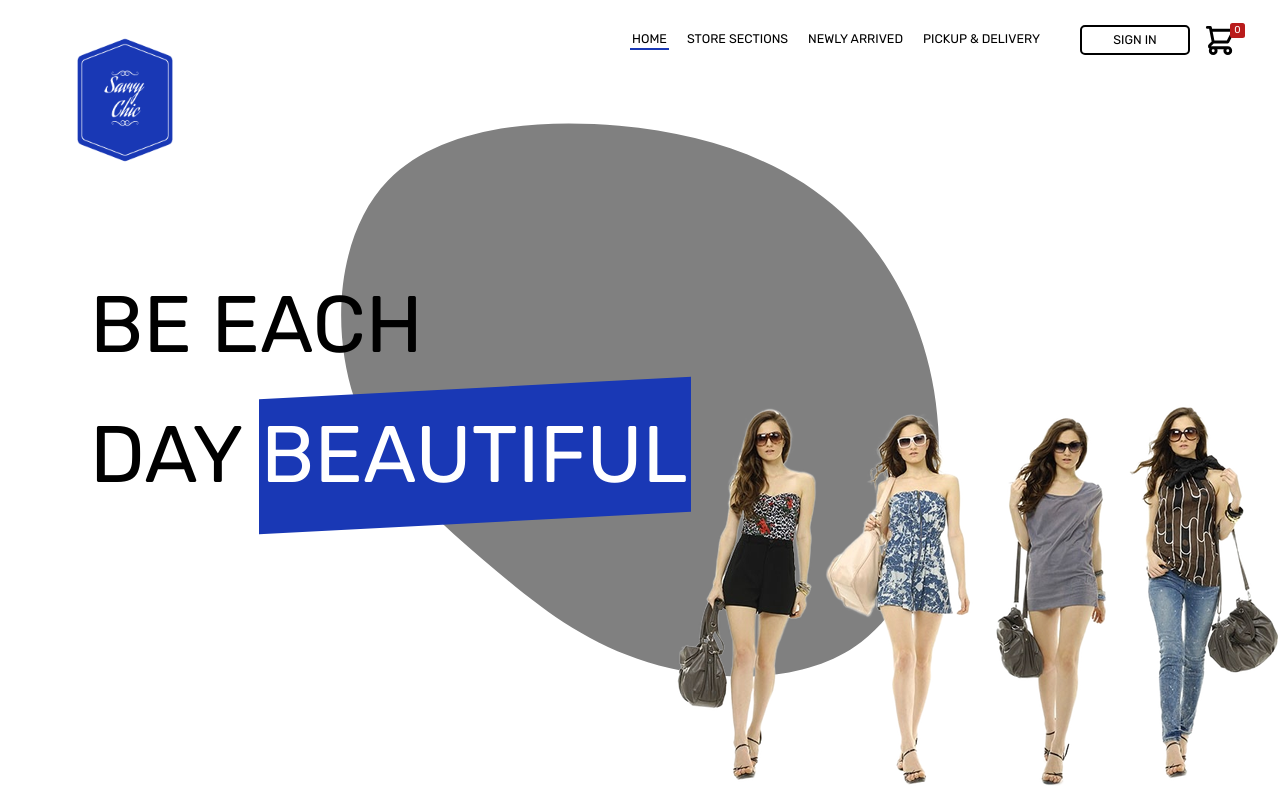
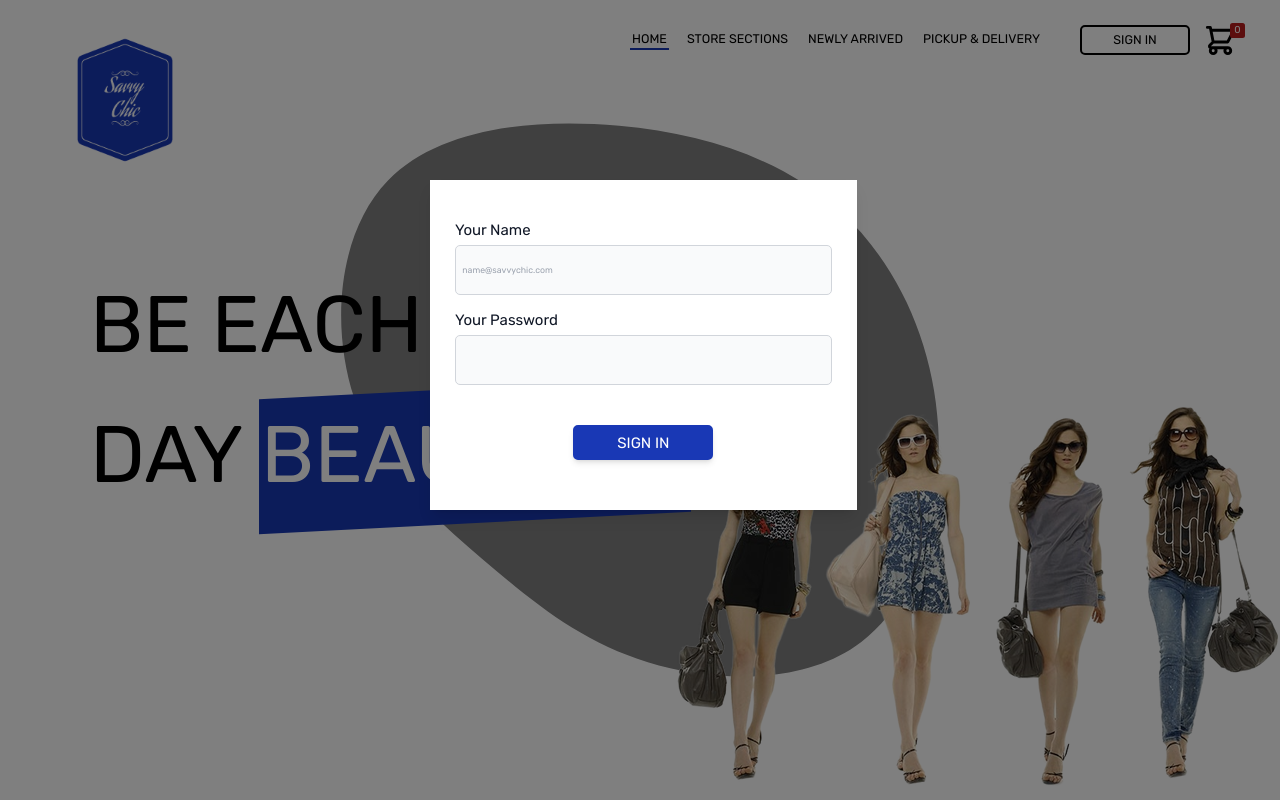
Before and after one commit to freesudani/Savvy-Chic, a React (Create React App) app: page /welcome in a window 1280 px wide. Both pictures are taken after a click on the button "SIGN IN". Shown: the top 800 px of the page. Built offline with nearby package versions, Linux system fonts and the light colour scheme.

Commit message:
SignIn Modal

```diff
--- a/src/components/Navbar.tsx
+++ b/src/components/Navbar.tsx
@@ -1,10 +1,18 @@
-import React, { FC } from "react";
+import React, { FC, useState } from "react";
 import { NavLink } from "react-router-dom";
 import { data } from "../data/Navbardata.ts";
 import { Links } from "../models/types.ts";
 import { ArrangmentProps } from "../models/types.types";
+import SignIn from "./SignIn.tsx";
 
 const Navbar: FC<ArrangmentProps> = (props) => {
+  const [open, setOpen] = useState<boolean>(false);
+
+  const closeHandler = (e: React.MouseEvent<HTMLElement>) => {
+    e.preventDefault();
+    setOpen(false);
+  };
+
   return (
     <>
       <div className="static w-screen h-32 m-0 px-8 bg-transparent text-black flex justify-end items-center">
@@ -44,7 +52,12 @@ const Navbar: FC<ArrangmentProps> = (props) => {
           ))}
         </nav>
         <div className="flex px-4 items-center md:hidden ">
-          <button className="px-4 outlinedbt smbt uppercase">Sign In</button>
+          <button
+            className="px-4 outlinedbt smbt uppercase"
+            onClick={() => setOpen(true)}
+          >
+            Sign In
+          </button>
           <div className="relative px-5 cursor-pointer active:translate-y-1 transition-all duration-300 ">
             <div className="absolute top-0 right-2 bg-red-700 text-white rounded w-6 h-6 flex justify-center items-center">
               0
@@ -65,6 +78,7 @@ const Navbar: FC<ArrangmentProps> = (props) => {
             </svg>
           </div>
         </div>
+        <SignIn open={open} onClose={closeHandler} />
       </div>
     </>
   );
--- /dev/null
+++ b/src/components/SignIn.tsx
@@ -0,0 +1,64 @@
+import React, { FC } from "react";
+import { SignInProps } from "../models/types.types";
+
+const SignIn: FC<SignInProps> = ({ open, onClose }) => {
+  return (
+    <div
+      className={`fixed h-min z-10 inset-72 ml-[25rem] lg:ml-[7rem] md:ml-[0rem] md:inset-60 sm:inset-52 mb:inset-0 mb:mt-60 rounded-lg ${
+        open ? "" : "pointer-events-none"
+      }`}
+    >
+      {/* backdrop */}
+      <div
+        className={`fixed inset-0 bg-black ${
+          open ? "opacity-50" : "pointer-events-none opacity-0"
+        }`}
+        onClick={onClose}
+      />
+
+      {/* content */}
+      <form
+        className={`fixed  w-2/6 lg:w-3/6 md:w-4/6 mb:w-full bg-white shadow-lg  max-w-screen-sm p-10 ${
+          open ? "opacity-100" : "pointer-events-none opacity-0"
+        }`}
+      >
+        <div className="my-6 col-start-1 row-start-1">
+          <label
+            htmlFor="name"
+            className="block mb-2 text-2xl font-medium text-gray-900 dark:text-gray-300"
+          >
+            Your Name
+          </label>
+          <input
+            type="text"
+            id="name"
+            className="bg-gray-50 border border-gray-300 text-gray-900 text-sm rounded-lg focus:ring-blue-500 focus:border-blue-500 block w-full mb:w-full h-20 p-2.5 dark:bg-gray-700 dark:border-gray-600 dark:placeholder-gray-400 dark:text-white dark:focus:ring-blue-500 dark:focus:border-blue-500"
+            placeholder="name@savvychic.com"
+            required=""
+          />
+        </div>
+        <div className="my-6 col-start-2 row-start-1 ">
+          <label
+            htmlFor="password"
+            className="block mb-2 text-2xl font-medium text-gray-900 dark:text-gray-300"
+          >
+            Your Password
+          </label>
+          <input
+            type="password"
+            id="password"
+            className="bg-gray-50 border border-gray-300 text-gray-900 text-sm rounded-lg focus:ring-blue-500 focus:border-blue-500 block w-full mb:w-full h-20 p-2.5 dark:bg-gray-700 dark:border-gray-600 dark:placeholder-gray-400 dark:text-white dark:focus:ring-blue-500 dark:focus:border-blue-500"
+            required=""
+          />
+        </div>
+        <div className="text-center p-10 w-full">
+          <button className="mdbt primarybt  uppercase" onClick={onClose}>
+            Sign In
+          </button>
+        </div>
+      </form>
+    </div>
+  );
+};
+
+export default SignIn;
--- a/src/models/types.types.ts
+++ b/src/models/types.types.ts
@@ -49,3 +49,8 @@ export interface MachinesProps {
   details: string;
   table: ("high" | "medium" | "low")[];
 }
+
+export interface SignInProps {
+  open: boolean;
+  onClose: () => void;
+}
```
